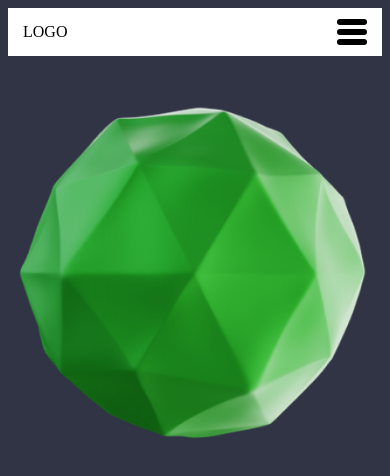
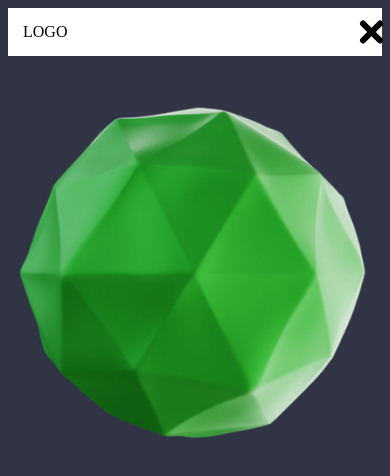
Before and after one commit to MGarciav28/simple-responsive-navbar, a plain HTML site: page index.html in a window 390 px wide. Drawn offline with Linux system fonts and the light colour scheme.

Commit message:
Se añaden estilos para menu abierto

```diff
--- a/index.html
+++ b/index.html
@@ -13,7 +13,7 @@
         <input type="checkbox" name="toggler" id="toggler">
         <label for="toggler">
             <!-- <i class="ri-menu-line">soy un label</i> -->
-            <div class="icon-container">
+            <div class="icon-container open">
                 <div class="hamburger-icon">
 
                 </div>
--- a/style.css
+++ b/style.css
@@ -43,6 +43,7 @@ main{
     display: flex;
     justify-content: center;
     align-items: center;
+    border-color: red;
 }
 
 .icon-container .hamburger-icon{
@@ -86,6 +87,30 @@ main{
     -o-transform: translateY(10px);
 }
 
+.icon-container.open .hamburger-icon{
+    background-color: transparent;
+    transform: translateX(-30px);
+    -webkit-transform: translateX(-30px);
+    -moz-transform: translateX(-30px);
+    -ms-transform: translateX(-30px);
+    -o-transform: translateX(-30px);
+}
+
+.icon-container.open .hamburger-icon::before{
+    transform: rotate(45deg)    translate(35px, -35px);
+    -webkit-transform: rotate(45deg)    translate(35px, -35px);
+    -moz-transform: rotate(45deg)    translate(35px, -35px);
+    -ms-transform: rotate(45deg)    translate(35px, -35px);
+    -o-transform: rotate(45deg)    translate(35px, -35px);
+}
+.icon-container.open .hamburger-icon::after{
+    transform: rotate(-45deg)    translate(35px, 35px);
+    -webkit-transform: rotate(-45deg)    translate(35px, 35px);
+    -moz-transform: rotate(-45deg)    translate(35px, 35px);
+    -ms-transform: rotate(-45deg)    translate(35px, 35px);
+    -o-transform: rotate(-45deg)    translate(35px, 35px);
+}
+
 @media screen and (max-width:600px){
  .menu{
      width: 100%;
```
